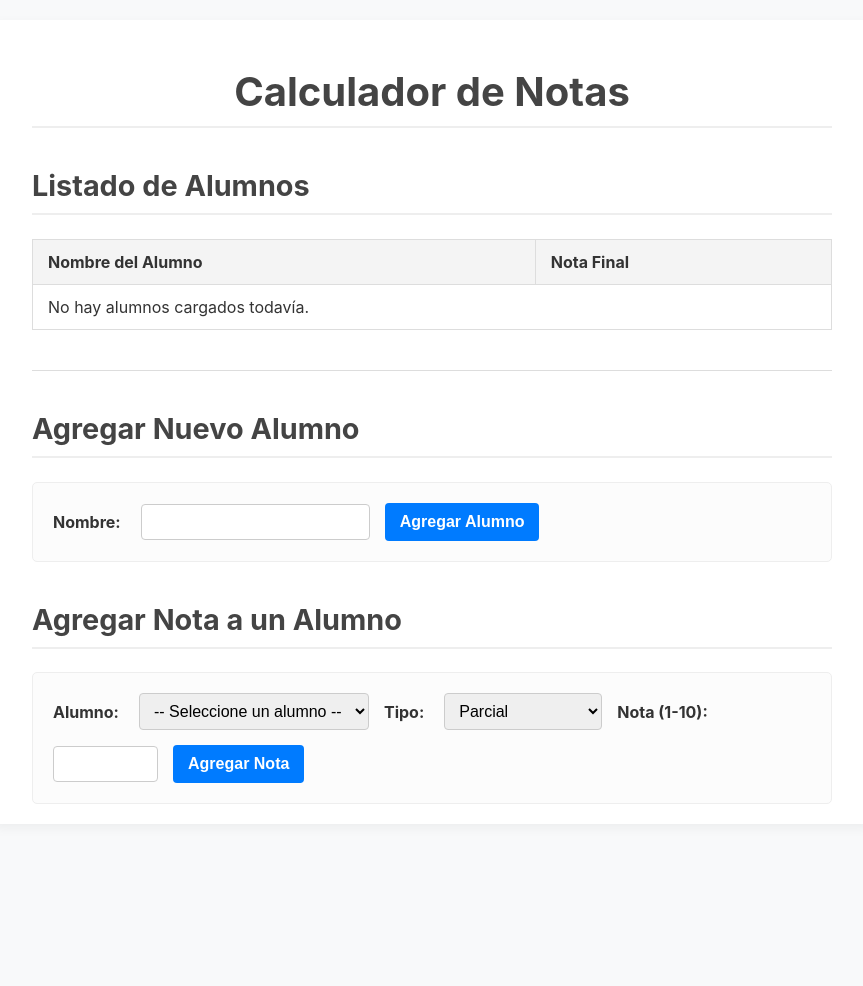
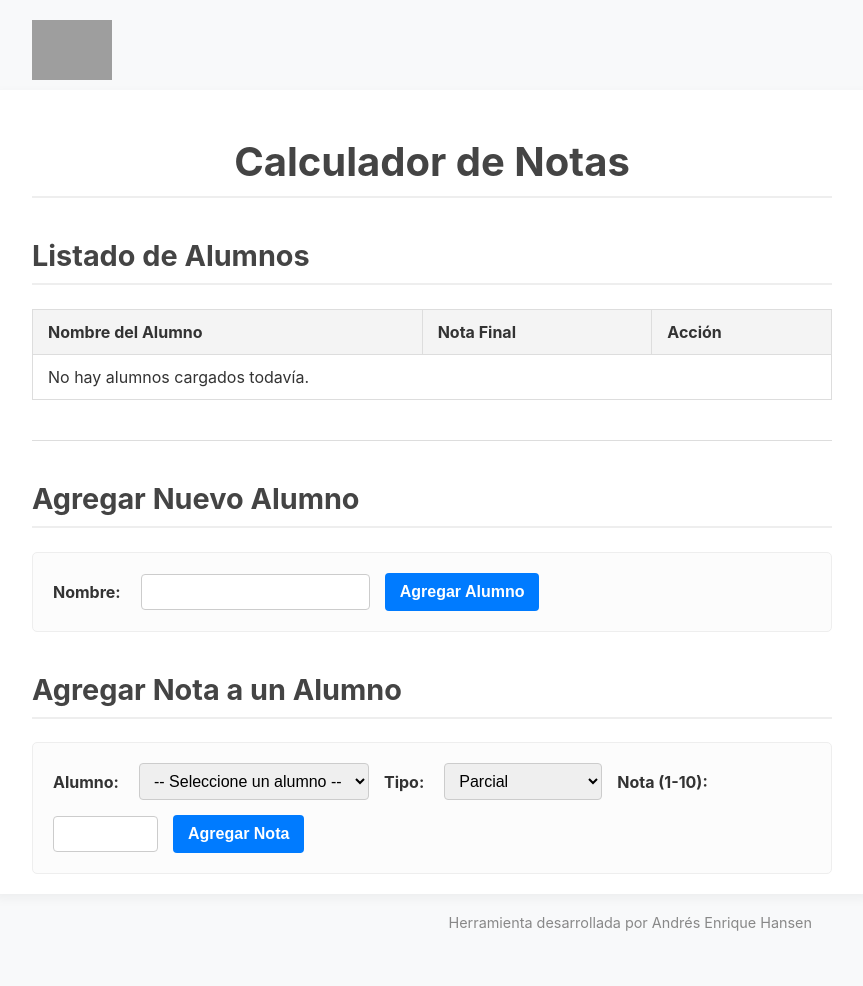
Before and after one commit to aehansen/proyecto_calificaciones, a Flask app: page / in a window 1280 px wide. Shown: the whole page, without its empty margins (208-1071 px from the left). Before the commit the page ends 783 px from the top, so only its background shows below. Run offline with Flask 3, Linux system fonts and the light colour scheme; data that the repository does not hold is empty; grey boxes are pictures that could not be loaded.

Commit message:
Add files via upload

```diff
--- a/app.py
+++ b/app.py
@@ -208,6 +208,24 @@ def actualizar_nota(nota_id):
     # 5. Redirigimos al usuario de vuelta a la página de detalle
     return redirect(url_for('detalle_alumno', alumno_id=nota_a_actualizar.alumno_id))
 
+@app.route("/borrar_alumno/<int:alumno_id>", methods=["POST"])
+def borrar_alumno(alumno_id):
+    # 1. Buscamos al alumno por su ID
+    alumno_a_borrar = Alumno.query.get_or_404(alumno_id)
+
+    # 2. ¡MUY IMPORTANTE! Borramos todas las notas asociadas a este alumno primero.
+    for nota in alumno_a_borrar.notas:
+        db.session.delete(nota)
+
+    # 3. Ahora sí, borramos al alumno
+    db.session.delete(alumno_a_borrar)
+
+    # 4. Confirmamos todos los cambios
+    db.session.commit()
+
+    # 5. Redirigimos de vuelta a la página de inicio
+    return redirect(url_for('inicio'))
+
 with app.app_context():
     db.create_all()
 # Esto permite correr el servidor de desarrollo
--- a/static/style.css
+++ b/static/style.css
@@ -180,3 +180,26 @@ td .btn-editar {
 .form-editar {
     display: block; /* Que el formulario ocupe su propia línea */
 }
+.app-header {
+    display: flex;
+    align-items: center;
+    /* Ancho máximo y centrado para que se alinee con el .container */
+    max-width: 800px;
+    margin: 0 auto 10px auto;
+    /* Mismo padding horizontal que el .container */
+    padding: 0 40px;
+}
+
+.app-logo {
+    height: 60px; /* Alto del logo */
+    width: auto;
+}
+
+.app-footer {
+    text-align: right;
+    max-width: 800px;
+    margin: 20px auto 0 auto;
+    padding: 0 40px 20px 0;
+    font-size: 0.9em;
+    color: #888;
+}
--- a/templates/index.html
+++ b/templates/index.html
@@ -6,6 +6,11 @@
     <link rel="stylesheet" href="{{ url_for('static', filename='style.css') }}">
 </head>
 <body>
+
+    <header class="app-header">
+        <img src="https://esin.prefecturanaval.gob.ar/pluginfile.php/1/theme_academi/logo/-1/esin.png" alt="Logo ESIN" class="app-logo">
+    </header>
+
     <div class="container">
         <h1>Calculador de Notas</h1>
 
@@ -15,17 +20,22 @@
                 <tr>
                     <th>Nombre del Alumno</th>
                     <th>Nota Final</th>
-                </tr>
+                    <th>Acción</th> </tr>
             </thead>
             <tbody>
                 {% for alumno in alumnos_calculados %}
                 <tr>
                     <td><a href="{{ url_for('detalle_alumno', alumno_id=alumno.id) }}">{{ alumno.nombre }}</a></td>
                     <td><strong>{{ "%.2f"|format(alumno.nota_final) }}</strong></td>
+                    <td>
+                        <form action="{{ url_for('borrar_alumno', alumno_id=alumno.id) }}" method="POST" class="form-borrar">
+                            <button type="submit" class="btn-borrar">[X]</button>
+                        </form>
+                    </td>
                 </tr>
                 {% else %}
                 <tr>
-                    <td colspan="2">No hay alumnos cargados todavía.</td>
+                    <td colspan="3">No hay alumnos cargados todavía.</td>
                 </tr>
                 {% endfor %}
             </tbody>
@@ -62,5 +72,9 @@
 
             <button type="submit">Agregar Nota</button>
         </form>
-    </div> </body>
+    </div> <footer class="app-footer">
+        <p>Herramienta desarrollada por Andrés Enrique Hansen</p>
+    </footer>
+
+</body>
 </html>
```
Also changed, not shown: templates/detalle_alumno.html (+10 -2 lines), templates/editar_nota.html (+9 -1 lines).
